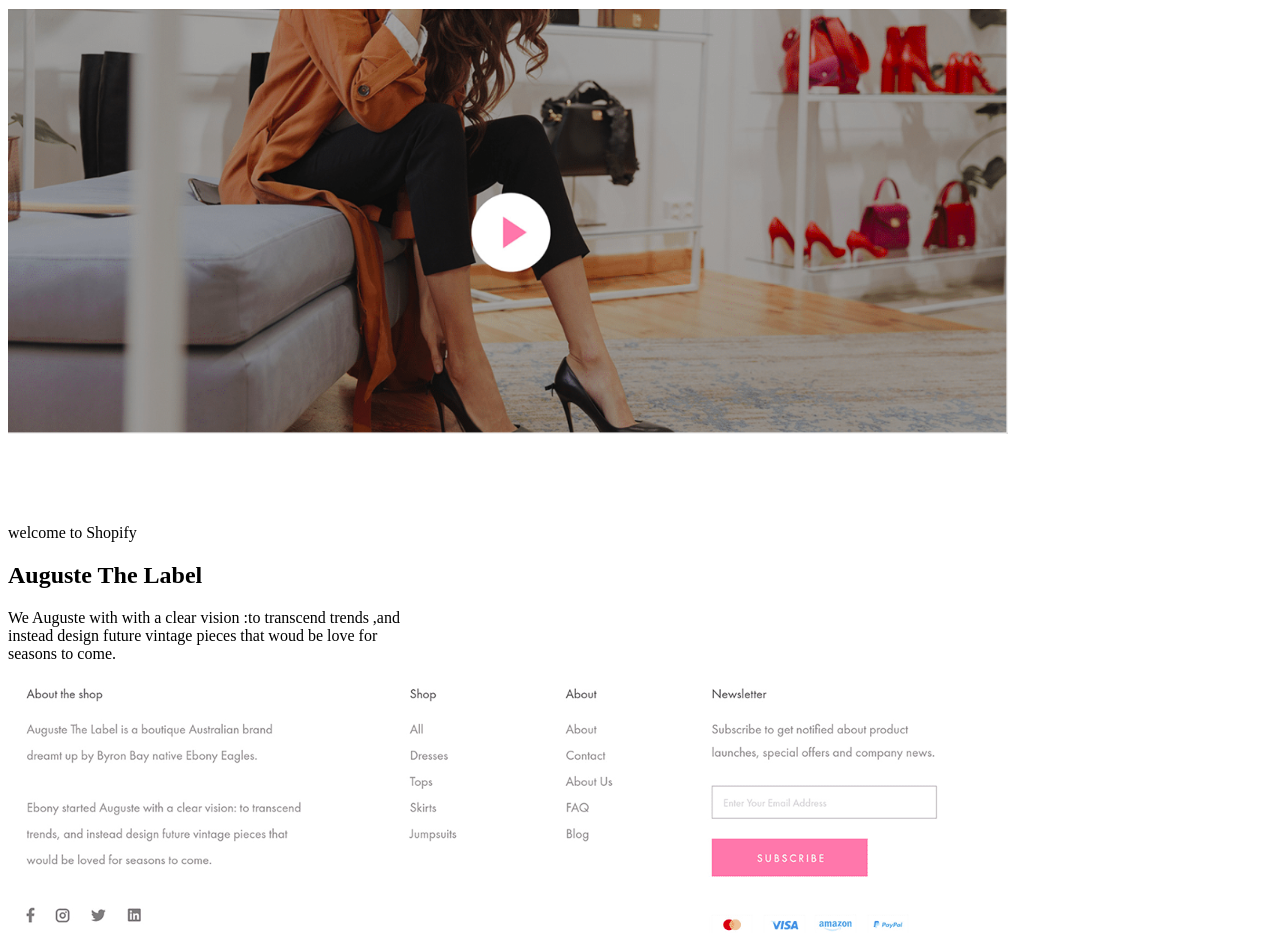
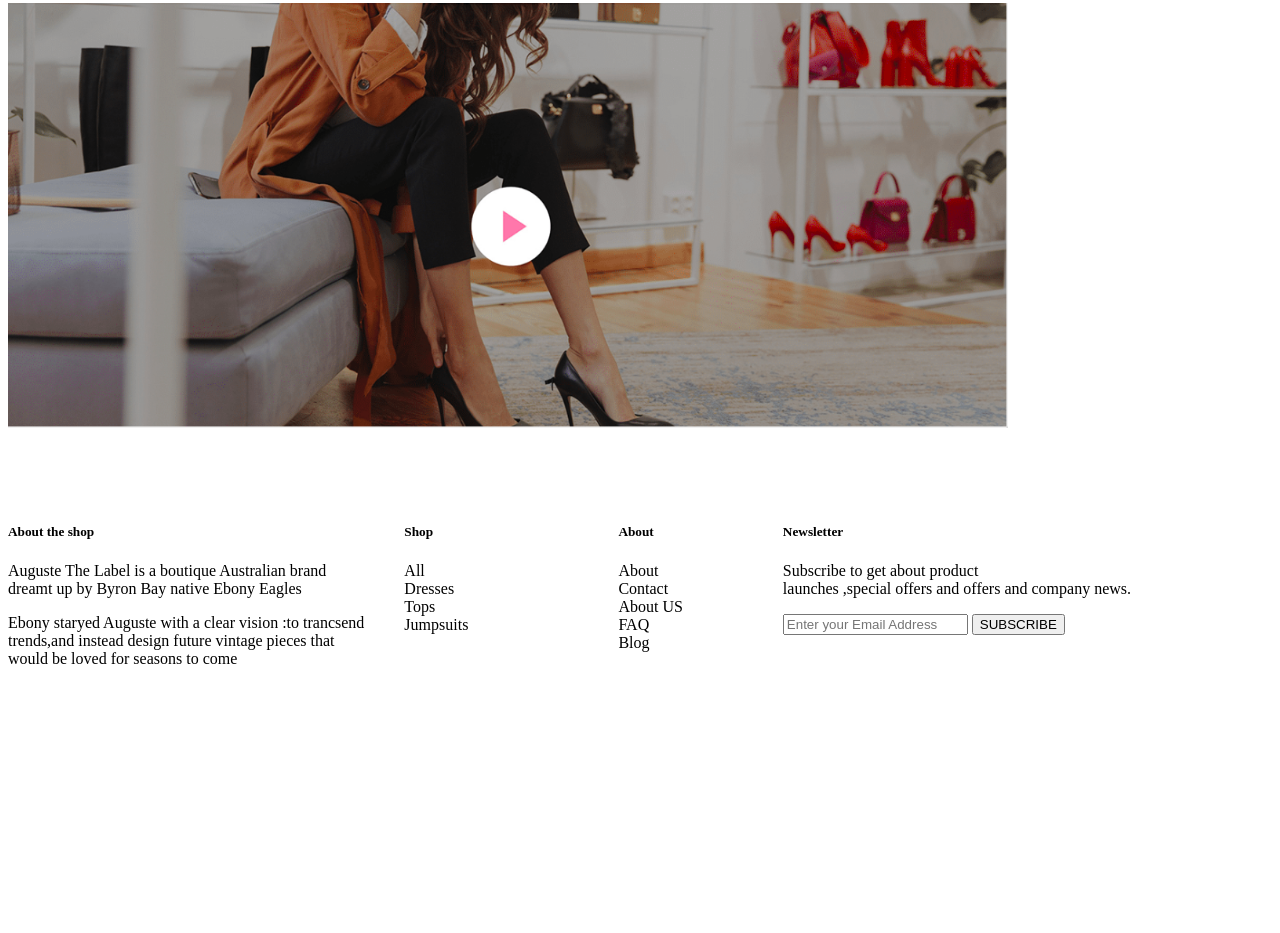
Before and after one commit to apiu-mary/newweb, a plain HTML site: page index.html in a window 1280 px wide. Shown: the part 1796-2729 px from the top of the page. After the commit the page ends 2480 px from the top, so only its background shows below. Drawn offline with Linux system fonts and the light colour scheme.

Commit message:
second commit

```diff
--- a/Style.css
+++ b/Style.css
@@ -358,3 +358,43 @@ display: flex;
  width: 100%;
                 }
                 }
+/* .shop ul{
+    list-style: none;
+
+
+
+}
+.about ul{
+    list-style: none;
+    position: relative;
+    bottom: 100px;
+    left: 600px;
+
+
+
+}
+
+.
+  */
+  .all{
+    display: flex;
+    position: relative;
+    top: 400px;
+  }
+  .about ul{
+    padding-left: 150px;
+    list-style: none;
+
+  }
+  .new{
+    padding-left: 100px;
+  }
+  .shop ul{
+    list-style: none;
+  }
+  .welcome{
+    position: relative;
+    bottom: 600px;
+
+
+  }
--- a/index.html
+++ b/index.html
@@ -54,14 +54,67 @@
 </div>
 
 <img id="imag" src="images/image3.png" alt="">
-<div class="welcome">
+ <!-- <div class="welcome">
     <p>welcome to Shopify </p>
     <h2>Auguste The Label</h2>
     <p>We Auguste with with a clear vision :to transcend trends ,and<br>
     instead design future vintage pieces that woud be love for <br>
     seasons to come.</p>
+
+</div>  -->
+<!-- <img id="face" src="images/face.png" alt=""> -->
+<div>
+    <div class="all">
+    <div class="the">
+    <h5>About the shop</h5>
+    <p>Auguste The Label is a boutique Australian brand<br>
+    dreamt up by Byron Bay native Ebony Eagles</p>
+    <p>Ebony staryed  Auguste with a clear vision :to trancsend<br>
+    trends,and instead design future vintage pieces that <br>
+would be loved for seasons to come</p>
 </div>
-<img id="face" src="images/face.png" alt="">
+
+<div class="shop">
+    <ul>
+        <h5>Shop</h5>
+        <li>All</li>
+        <li>Dresses</li>
+        <li>Tops</li>
+        <li>Jumpsuits</li>
+
+
+
+
+    </ul>
+</div>
+<div class="about">
+    <ul>
+        <h5>About</h5>
+        <li>About</li>
+        <li>Contact</li>
+        <li>About US</li>
+        <li>FAQ</li>
+        <li>Blog</li>
+
+
+
+
+    </ul>
+</div>
+<div class="new">
+    <h5>Newsletter</h5>
+    <p>Subscribe to get about product<br>
+    launches ,special offers and offers and company news.</p>
+    <input type="text" placeholder="Enter your Email Address">
+    <button>SUBSCRIBE</button>
+
+</div>
+</div>
+
+
+
+
+
 
 
 
```
